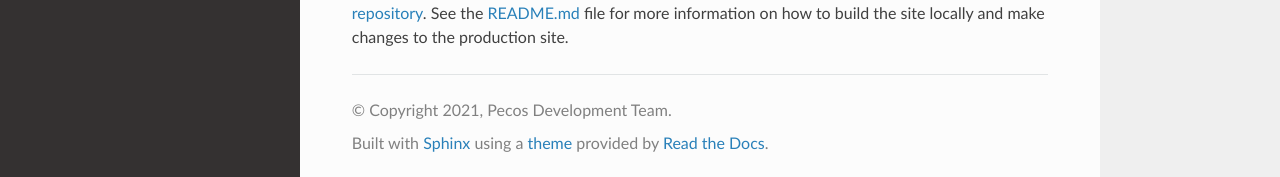
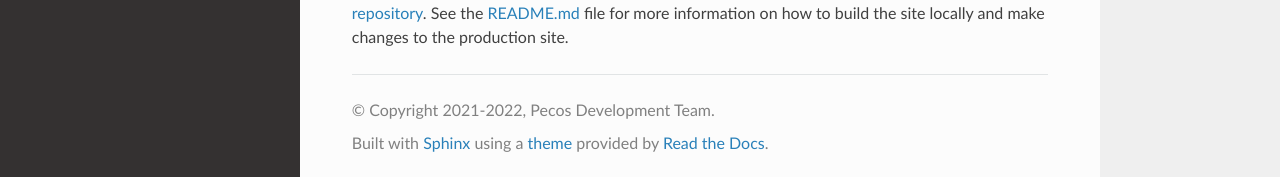
Before and after one commit to pecos/tps-docs, a Sphinx documentation site: the page built from docs/source/developer.rst, in a window 1280 px wide and 900 px high, scrolled down 1597 px. Shown: the part 720-897 px from the top of the window. Built offline with Sphinx 7.4.7 and the Read the Docs theme 2.0.0, drawn with Linux system fonts in a browser that asks for light colours.

Commit message:
update year

```diff
--- a/docs/source/conf.py
+++ b/docs/source/conf.py
@@ -18,7 +18,7 @@
 # -- Project information -----------------------------------------------------
 
 project = 'TPS'
-copyright = '2021, Pecos Development Team'
+copyright = '2021-2022, Pecos Development Team'
 author = 'Pecos Development Team'
 
 
```
